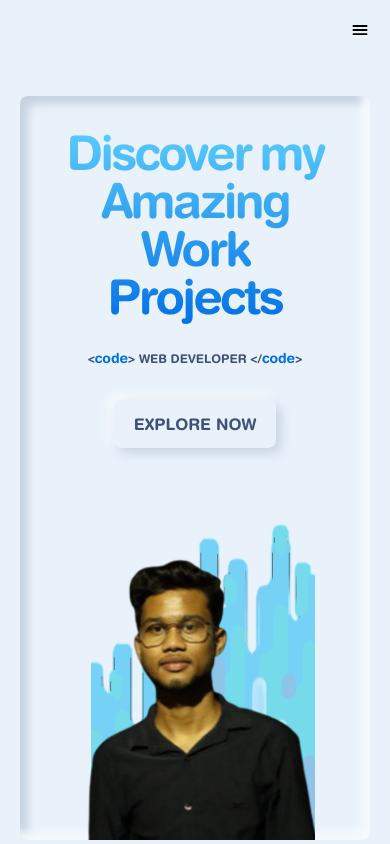
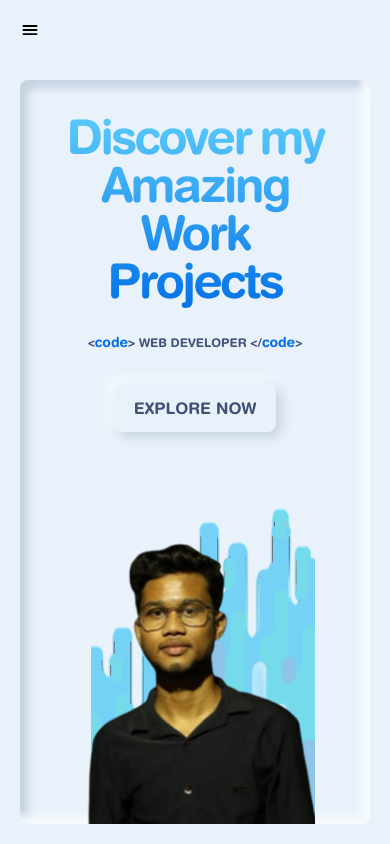
Before and after one commit to NabankurKamle/Portfolio-demo, a React (Create React App) app: page / in a window 390 px wide. Shown: the top 844 px of the page. Built offline with nearby package versions, Linux system fonts and the light colour scheme.

Commit message:
Navbar updated

```diff
--- a/src/common/Skill.jsx
+++ b/src/common/Skill.jsx
@@ -1,6 +1,6 @@
 const Skill = ({ title, knowledge }) => {
   return (
-    <div className=" w-[20rem]  lg:w-[32rem] flex items-center justify-between">
+    <div className=" w-[20rem]  lg:w-[32rem] flex items-center justify-between px-2 sm:px-0">
       <h3 className="text-sm text-[#006EE5]">{title}</h3>
       <div className="flex items-center">
         <div className="h-[12px] px-[4px]  w-[8rem] lg:w-[20rem] rounded-full bg-transparent shadow-neoInsetButton relative flex items-center mr-5">
--- a/src/components/Home.jsx
+++ b/src/components/Home.jsx
@@ -2,7 +2,7 @@ import { Link } from "react-router-dom";
 
 const Home = () => {
   return (
-    <div id="home" className=" px-5 md:px-20 bg-light pb-10 pt-24">
+    <div id="home" className=" px-5 md:px-20 bg-light pb-10 pt-10 sm:pt-24">
       <div className=" bg-light w-[100%] shadow-inset rounded-lg flex flex-col md:flex-row items-center justify-between px-10 lg:px-0 lg:justify-center gap-y-10 xl:gap-48">
         <div className=" md:w-[20rem] lg:min-w-[30rem] pt-5 md:pt-0 text-center md:text-start">
           <h1
--- a/src/components/Navbar.jsx
+++ b/src/components/Navbar.jsx
@@ -21,7 +21,7 @@ const Navbar = () => {
       style={!showMenu ? { overflow: "hidden" } : { overflow: "visible" }}
       className="w-[100vw] md:fixed bg-light z-50 overflow-hidden relative"
     >
-      <div onClick={handleShowMenu} className="md:hidden fixed top-5 right-5">
+      <div onClick={handleShowMenu} className="md:hidden pl-5 pt-5">
         {showMenu ? (
           <IoClose className="text-xl" />
         ) : (
```
